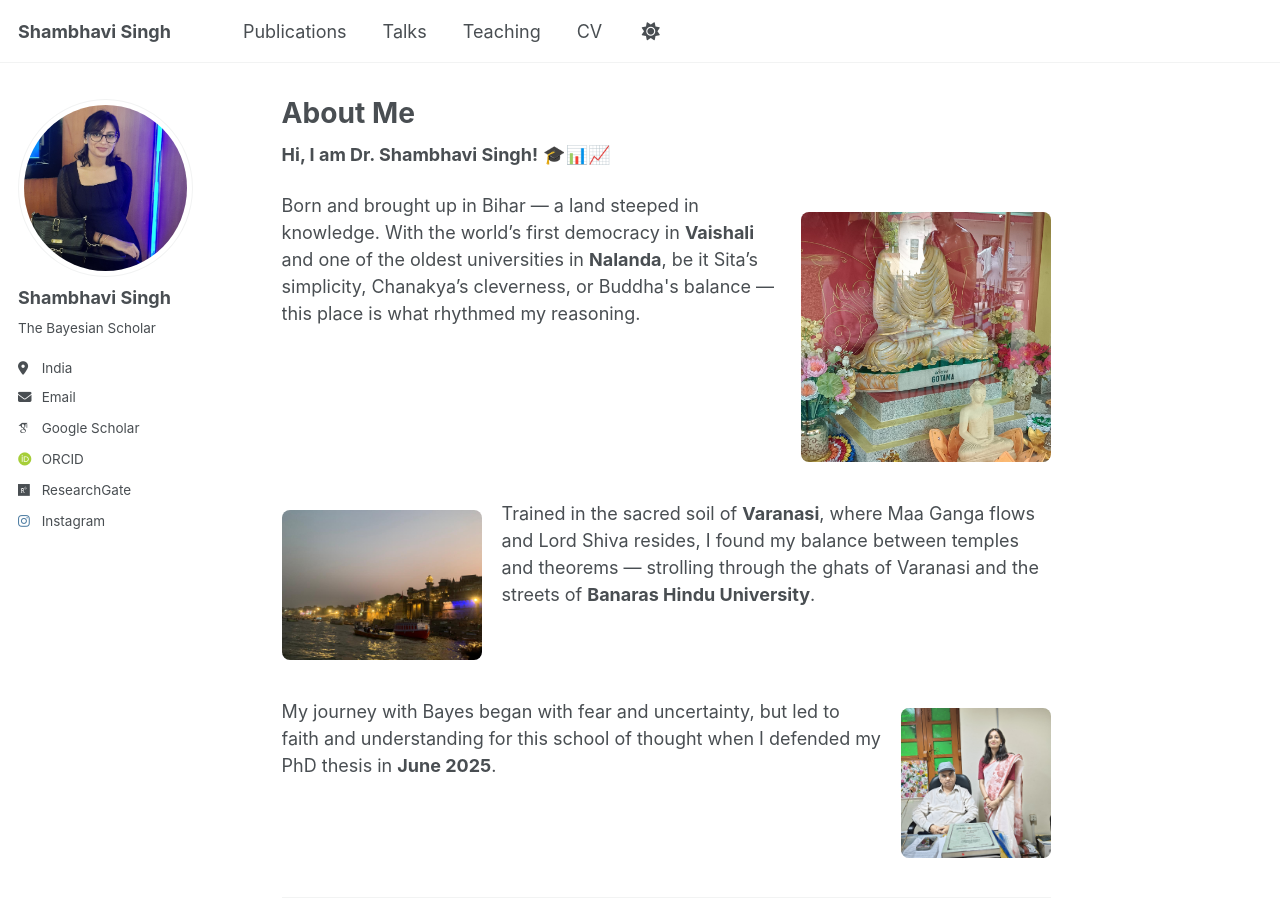
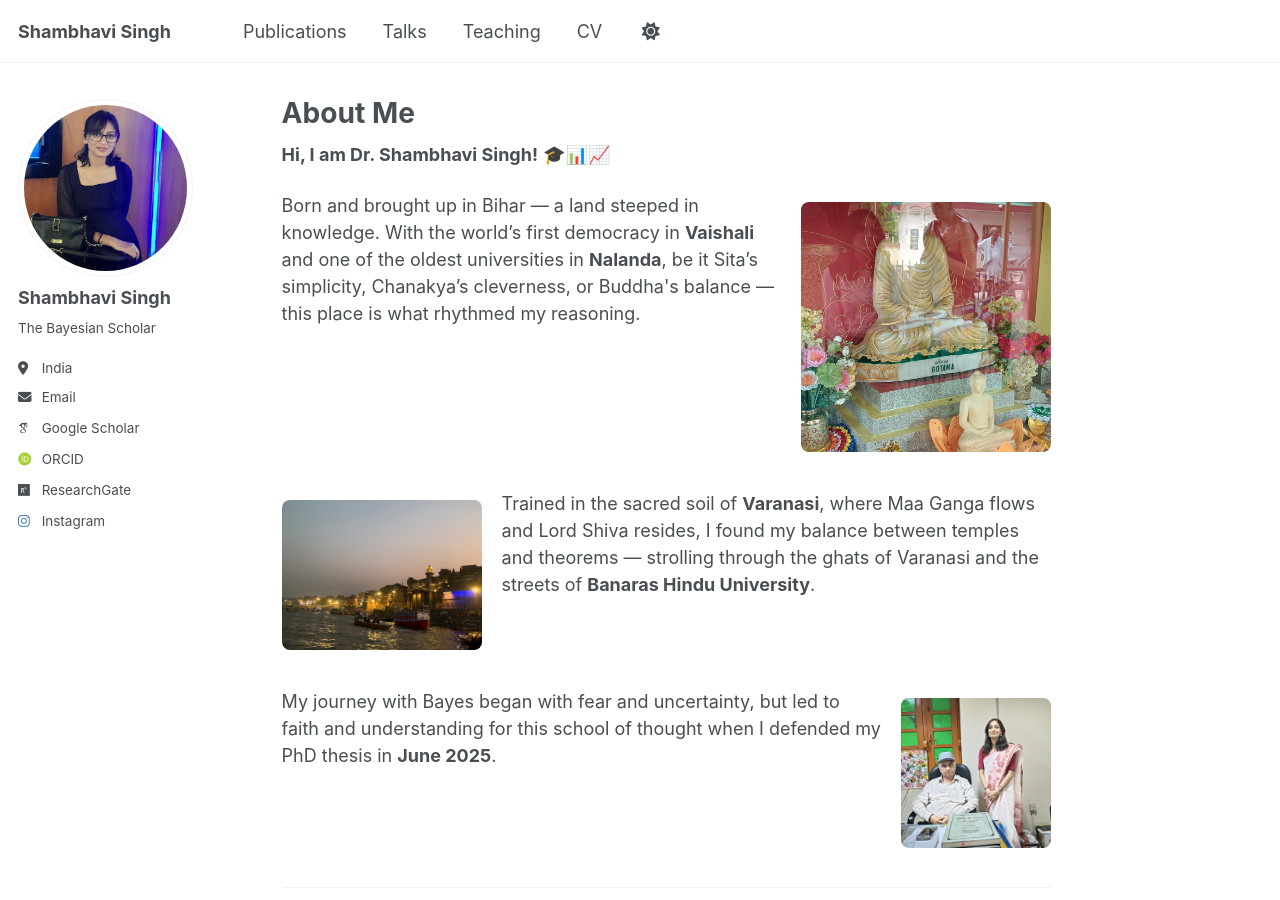
Before and after one commit to shambhavisingh010/shambhavisingh010.github.io, a Jekyll site: the page built from _pages/about.md, in a window 1280 px wide and 900 px high. Built offline with Jekyll 4.4.1, drawn with Linux system fonts in a browser that asks for light colours; some web fonts are replaced.

Commit message:
Update about.md

```diff
--- a/_pages/about.md
+++ b/_pages/about.md
@@ -10,7 +10,7 @@ redirect_from:
 **Hi, I am Dr. Shambhavi Singh!** 🎓📊📈
 
 <p style="overflow: auto;">
-  <img src="/images/buddha.jpg" alt="Bihar and Buddha" style="float: right; margin: 20px 0 15px 20px; width: 250px; height: 250px; object-fit: cover; border-radius: 8px;">
+  <img src="/images/buddha.jpg" alt="Bihar and Buddha" style="float: right; margin: 10px 0 15px 20px; width: 250px; height: 250px; object-fit: cover; border-radius: 8px;">
 Born and brought up in Bihar — a land steeped in knowledge. With the world’s first democracy in <strong>Vaishali</strong> and one of the oldest universities in <strong>Nalanda</strong>, be it Sita’s simplicity, Chanakya’s cleverness, or Buddha's balance — this place is what rhythmed my reasoning.
 </p>
 
```
